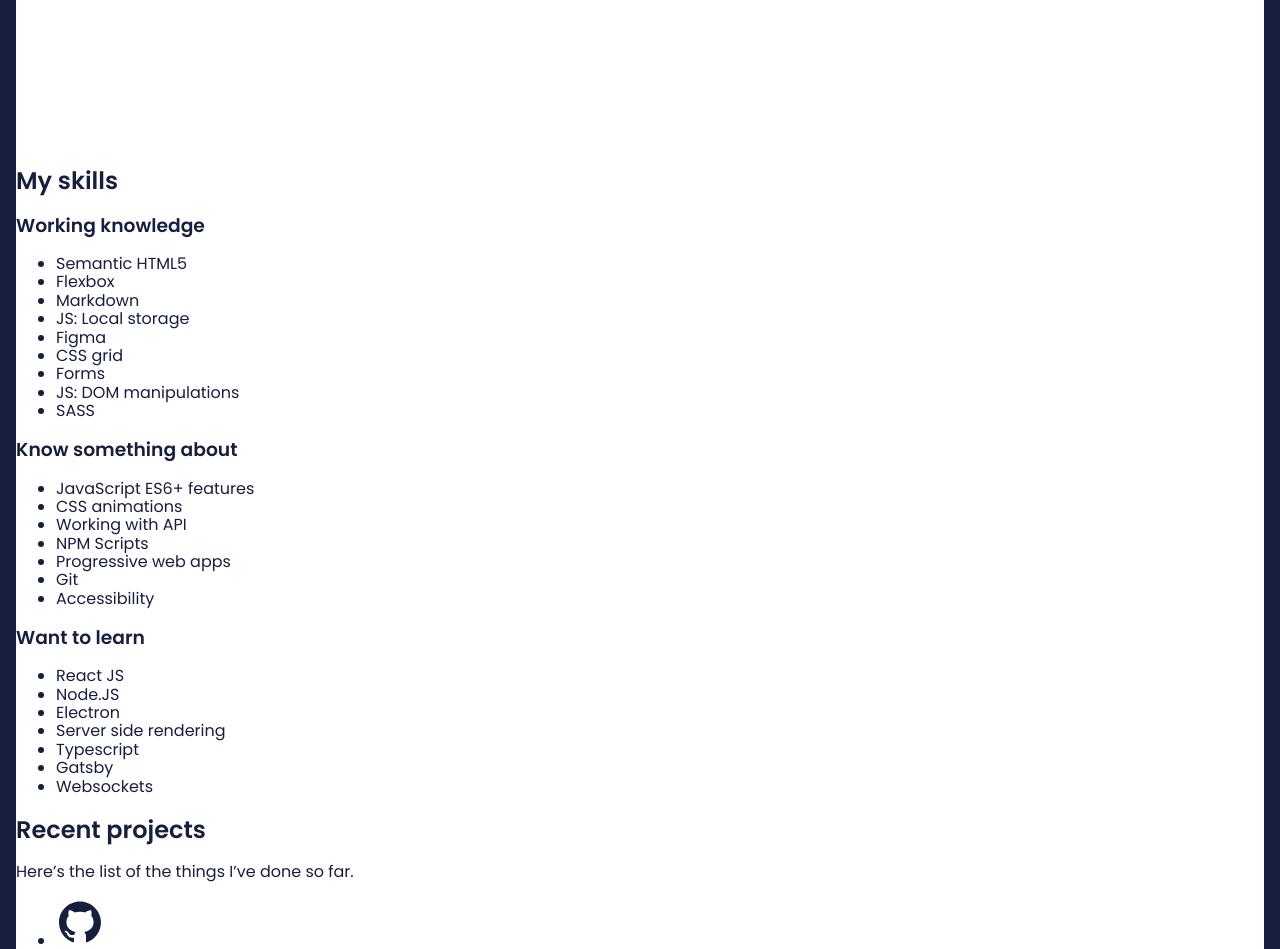
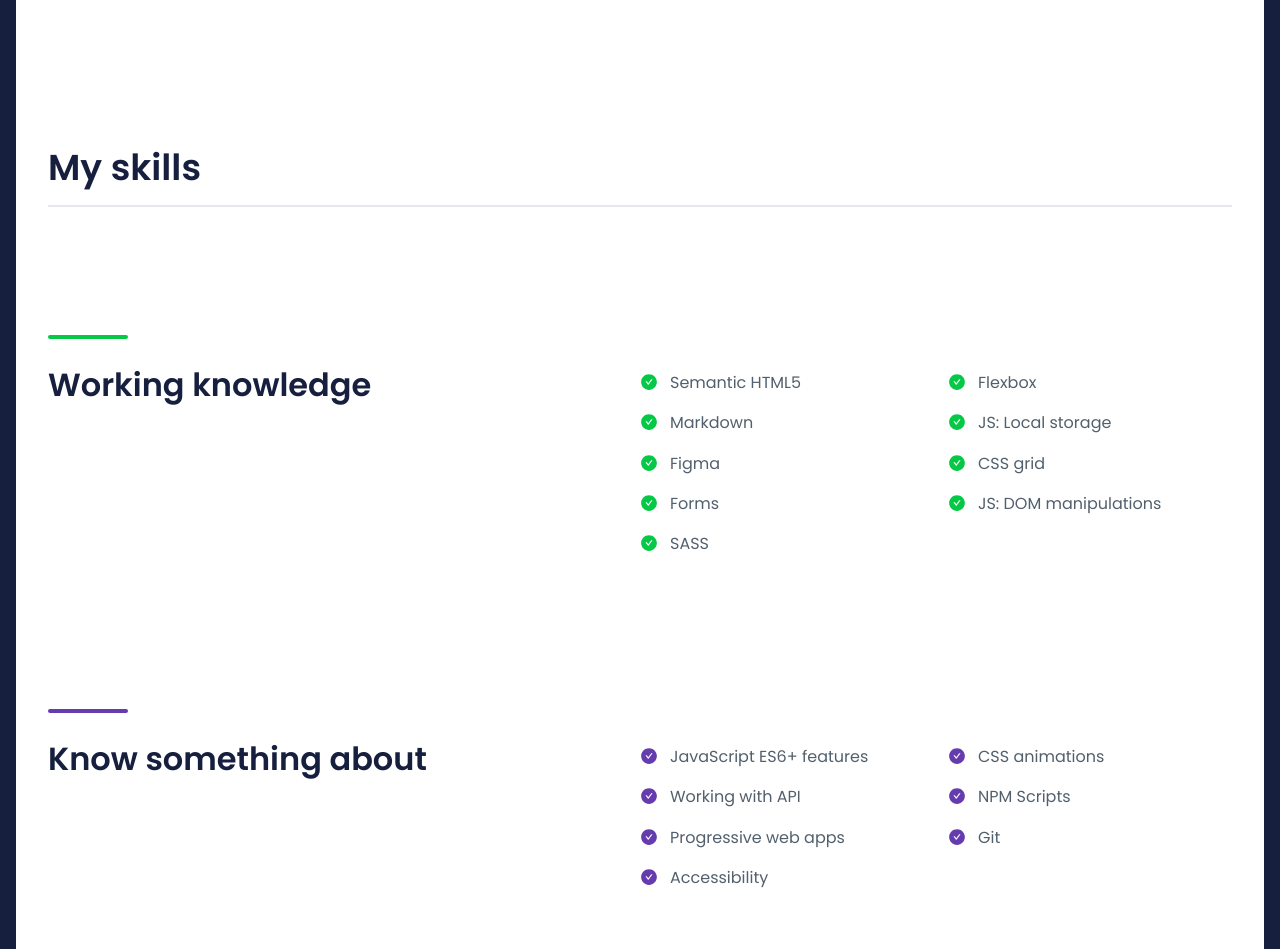
Before and after one commit to damianrusiecki31/damianrusiecki31.github.io, a website built with webpack: page src/content/index.html in a window 1280 px wide. Shown: the part 660-1609 px from the top of the page. Built offline with nearby package versions, Linux system fonts and the light colour scheme; files whose address does not match are found by name.

Commit message:
feat: desktop styles for skills section

```diff
--- a/src/content/index.html
+++ b/src/content/index.html
@@ -56,7 +56,7 @@
           <li class="skills-list__item">SASS</li>
         </ul>
       </section>
-      <section class="skills-list">
+      <section class="skills-list skills-list--violet">
         <h3 class="skills-list__title">Know something about</h3>
         <ul class="skills-list__list">
           <li class="skills-list__item">JavaScript ES6+ features
@@ -71,7 +71,7 @@
           <li class="skills-list__item">Accessibility</li>
         </ul>
       </section>
-      <section class="skills-list">
+      <section class="skills-list skills-list--dark-blue">
         <h3 class="skills-list__title">Want to learn</h3>
         <ul class="skills-list__list">
           <li class="skills-list__item">React JS</li>
--- a/src/scss/_variables.scss
+++ b/src/scss/_variables.scss
@@ -1,5 +1,6 @@
-$violet: #000;
-$yellow: #F9C802;
 $big-stone:#171F3F;
 $blue:#0593FB;
+$dark-blue:#2251CC;
 $gray: #52606D;
+$green: #06C847;
+$violet:#653CAD;
--- a/src/scss/main.scss
+++ b/src/scss/main.scss
@@ -4,10 +4,12 @@
 @import url("https://fonts.googleapis.com/css?family=Poppins:300,400,500,600&display=swap&subset=latin-ext");
 
 @import "modules/hero.scss";
+@import "modules/skills.scss";
 
 html {
   box-sizing: border-box;
   font-size: 16px;
+  scroll-behavior: smooth;
 }
 
 *,
--- a/src/scss/modules/hero.scss
+++ b/src/scss/modules/hero.scss
@@ -1,6 +1,6 @@
 .hero {
   max-width: 1184px;
-  padding: 112px 0 200px;
+  padding: 112px 0 184px;
   margin: 0 auto;
   &__description {
     color: $gray;
--- /dev/null
+++ b/src/scss/modules/skills.scss
@@ -0,0 +1,68 @@
+.skills {
+  max-width: 1184px;
+  margin: 0 auto;
+  &__title {
+    font-size: 2.25rem;
+    margin: 0;
+    font-style: normal;
+    font-weight: 600;
+    padding: 1rem 0;
+    border-bottom: 2px solid #e5e8ec;
+  }
+}
+
+.skills-list {
+  display: grid;
+  padding: 8rem 0 0;
+  grid-template-columns: 1fr 1fr;
+  &__item {
+    color: $gray;
+    padding: 11px 0 11px 30px;
+    position: relative;
+    &::before {
+      position: absolute;
+      top: 10px;
+      left: 0;
+      content: "";
+      display: block;
+      width: 18px;
+      height: 18px;
+      background: url("../assets/img/check-green.svg");
+      .skills-list--violet & {
+        background: url("../assets/img/check-violet.svg");
+      }
+      .skills-list--dark-blue & {
+        background: url("../assets/img/check-blue.svg");
+      }
+    }
+  }
+  &__list {
+    display: grid;
+    grid-template-columns: 1fr 1fr;
+    list-style-type: none;
+    padding: 0;
+    margin-top: calc(1.5rem + 4px);
+    column-gap: 1.5rem;
+  }
+  &__title {
+    font-weight: 600;
+    font-size: 32px;
+    line-height: 44px;
+    margin: 0;
+    &::before {
+      content: "";
+      width: 80px;
+      height: 4px;
+      display: block;
+      background: $green;
+      border-radius: 8px;
+      margin-bottom: 1.5rem;
+      .skills-list--violet & {
+        background: $violet;
+      }
+      .skills-list--dark-blue & {
+        background: $dark-blue;
+      }
+    }
+  }
+}
```
Also changed, not shown: dist/css/main.css, dist/index.html, 1 other file.
